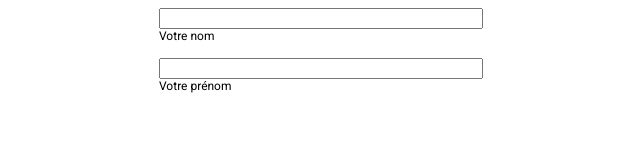
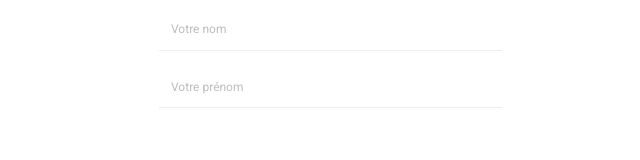
Before and after one commit to samuel-gomez/formation-front-end, a plain HTML site: page index.html in a window 1280 px wide. Shown: the whole page, without its empty margins (323-963 px from the left). Drawn offline with Linux system fonts and the light colour scheme.

Commit message:
revert solution

```diff
--- a/styles.css
+++ b/styles.css
@@ -11,10 +11,42 @@ body {
   margin: 0 auto;
 }
 .Form-field {
+  position: relative;
   margin-bottom: 1.5rem;
   font-size: 1.2rem;
 }
 
 .Form-input {
   width: 100%;
+  padding: 1em;
+  border: 0;
+  border-bottom: 1px solid #eee;
+  outline: none;
 }
+
+.Form-input:focus,
+.Form-input:valid {
+  border-color: #333;
+}
+
+.Form-label {
+  position: absolute;
+  top: 50%;
+  left: 1em;
+  transform: translateY(-50%);
+  transition: all ease .5s;
+  color: #bdbdbd;
+  pointer-events:none;
+}
+
+.Form-input:focus {
+  outline: hidden;
+  border-color: #333;
+}
+
+.Form-input:valid ~ .Form-label,
+.Form-input:focus ~ .Form-label {
+  font-size: 1rem;
+  transform: translateY(0);
+  top: 0;
+}
```
